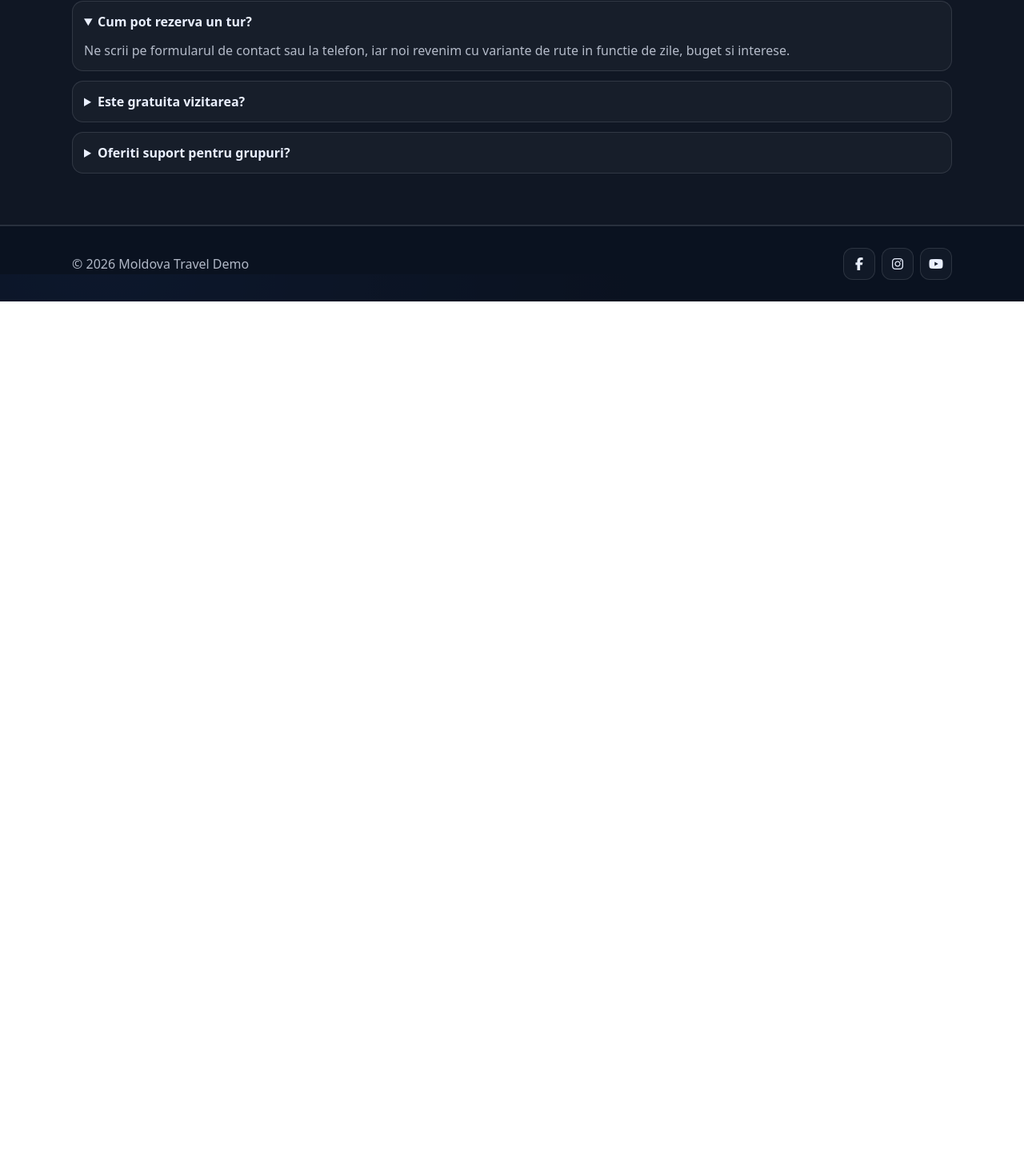
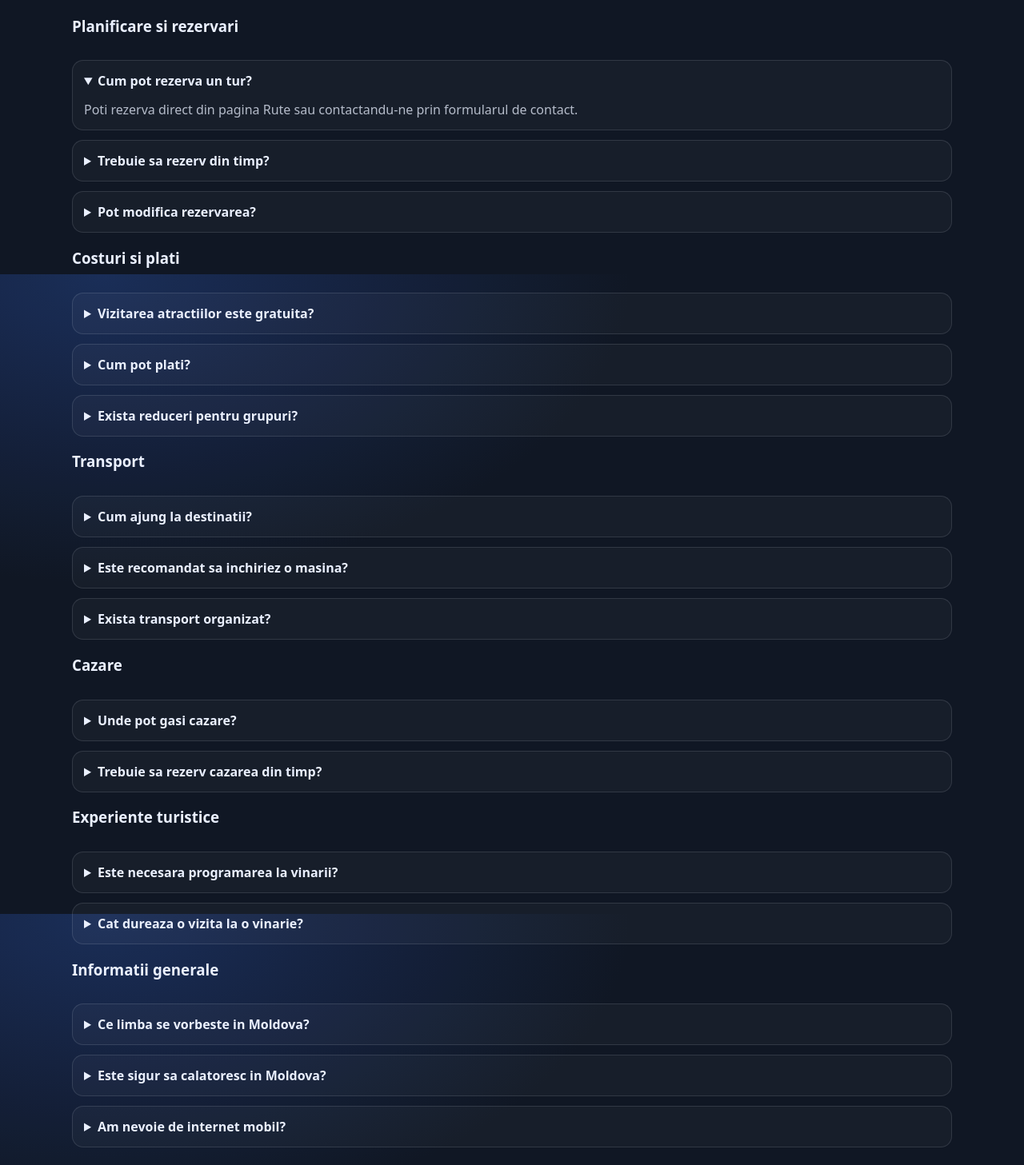
Before and after one commit to DarkSata/Dezvoltarea-unui-platforme-WEB-de-promovarea-turistica, a React (Vite) app: page /contact in a window 1280 px wide. Shown: the part 2057-3514 px from the top of the page at 80% size. Before the commit the page ends 2434 px from the top, so only its background shows below. Built offline with nearby package versions, Linux system fonts and the light colour scheme.

Commit message:
Extins lista de întrebări frecvente pe pagina de Contact

```diff
--- a/src/components/contact/ContactFaq.tsx
+++ b/src/components/contact/ContactFaq.tsx
@@ -5,6 +5,14 @@ type ContactFaqProps = {
 };
 
 export function ContactFaq({ items }: ContactFaqProps) {
+  const itemsByCategory = items.reduce<Record<string, FaqItem[]>>((acc, item) => {
+    if (!acc[item.category]) {
+      acc[item.category] = [];
+    }
+    acc[item.category].push(item);
+    return acc;
+  }, {});
+
   return (
     <section className="section alt">
       <div className="container">
@@ -13,14 +21,17 @@ export function ContactFaq({ items }: ContactFaqProps) {
           <p>Raspunsuri rapide pentru cele mai comune intrebari legate de planificarea unei rute turistice.</p>
         </div>
 
-        <div className="faq-list">
-          {items.map((item, index) => (
-            <details className="faq-item" key={item.id} open={index === 0}>
-              <summary>{item.question}</summary>
-              <p>{item.answer}</p>
-            </details>
-          ))}
-        </div>
+        {Object.entries(itemsByCategory).map(([category, categoryItems], categoryIndex) => (
+          <div className="faq-list" key={category}>
+            <h3>{category}</h3>
+            {categoryItems.map((item, itemIndex) => (
+              <details className="faq-item" key={item.id} open={categoryIndex === 0 && itemIndex === 0}>
+                <summary>{item.question}</summary>
+                <p>{item.answer}</p>
+              </details>
+            ))}
+          </div>
+        ))}
       </div>
     </section>
   );
--- a/src/data/contact/contactContent.ts
+++ b/src/data/contact/contactContent.ts
@@ -51,21 +51,126 @@ export const SOCIAL_LINKS: SocialLink[] = [
 export const CONTACT_FAQ: FaqItem[] = [
   {
     id: "reserve-tour",
+    category: "Planificare si rezervari",
     question: "Cum pot rezerva un tur?",
     answer:
-      "Ne scrii pe formularul de contact sau la telefon, iar noi revenim cu variante de rute in functie de zile, buget si interese.",
+      "Poti rezerva direct din pagina Rute sau contactandu-ne prin formularul de contact.",
   },
   {
-    id: "is-free",
-    question: "Este gratuita vizitarea?",
+    id: "reserve-early",
+    category: "Planificare si rezervari",
+    question: "Trebuie sa rezerv din timp?",
     answer:
-      "Unele obiective sunt gratuite, altele au bilet de intrare. Iti trimitem estimari clare pentru fiecare oprire din ruta.",
+      "Da, este recomandat sa rezervi din timp, mai ales in weekend sau in sezonul turistic.",
   },
   {
-    id: "group-support",
-    question: "Oferiti suport pentru grupuri?",
+    id: "modify-booking",
+    category: "Planificare si rezervari",
+    question: "Pot modifica rezervarea?",
     answer:
-      "Da. Putem pregati recomandari pentru grupuri mici, corporate trips sau itinerare pentru ghizi independenti.",
+      "Da, rezervarile pot fi modificate in limita disponibilitatii, cu cel putin 24 de ore inainte.",
+  },
+  {
+    id: "attractions-cost",
+    category: "Costuri si plati",
+    question: "Vizitarea atractiilor este gratuita?",
+    answer: "Unele atractii sunt gratuite, insa vinariile si muzeele pot percepe taxe de intrare.",
+  },
+  {
+    id: "payment-options",
+    category: "Costuri si plati",
+    question: "Cum pot plati?",
+    answer: "Plata se poate face in numerar sau cu cardul, in functie de locatie.",
+  },
+  {
+    id: "group-discount",
+    category: "Costuri si plati",
+    question: "Exista reduceri pentru grupuri?",
+    answer: "Da, pentru grupurile mai mari pot fi oferite reduceri.",
+  },
+  {
+    id: "arrive-destinations",
+    category: "Transport",
+    question: "Cum ajung la destinatii?",
+    answer: "Poti ajunge folosind transportul public, taxi sau masina personala.",
+  },
+  {
+    id: "rent-car",
+    category: "Transport",
+    question: "Este recomandat sa inchiriez o masina?",
+    answer: "Da, ofera flexibilitate si acces mai usor la destinatii.",
+  },
+  {
+    id: "organized-transport",
+    category: "Transport",
+    question: "Exista transport organizat?",
+    answer: "Pentru anumite rute exista transport organizat, in functie de oferta.",
+  },
+  {
+    id: "where-stay",
+    category: "Cazare",
+    question: "Unde pot gasi cazare?",
+    answer: "In Chisinau si zonele turistice exista hoteluri si pensiuni pentru turisti.",
+  },
+  {
+    id: "book-stay-early",
+    category: "Cazare",
+    question: "Trebuie sa rezerv cazarea din timp?",
+    answer: "Da, mai ales in perioadele aglomerate.",
+  },
+  {
+    id: "winery-booking",
+    category: "Experiente turistice",
+    question: "Este necesara programarea la vinarii?",
+    answer: "Da, majoritatea vinariilor necesita rezervare in avans.",
+  },
+  {
+    id: "winery-duration",
+    category: "Experiente turistice",
+    question: "Cat dureaza o vizita la o vinarie?",
+    answer: "In medie intre una si doua ore.",
+  },
+  {
+    id: "language",
+    category: "Informatii generale",
+    question: "Ce limba se vorbeste in Moldova?",
+    answer: "Limba oficiala este romana, dar se vorbeste si rusa sau engleza.",
+  },
+  {
+    id: "safety",
+    category: "Informatii generale",
+    question: "Este sigur sa calatoresc in Moldova?",
+    answer: "Da, este o destinatie sigura pentru turisti.",
+  },
+  {
+    id: "mobile-internet",
+    category: "Informatii generale",
+    question: "Am nevoie de internet mobil?",
+    answer: "Este recomandat, dar Wi-Fi este disponibil in majoritatea locatiilor.",
+  },
+  {
+    id: "visit-days",
+    category: "Organizare",
+    question: "Cate zile sunt suficiente pentru o vizita?",
+    answer: "Doua pana la patru zile sunt suficiente pentru principalele atractii.",
+  },
+  {
+    id: "best-season",
+    category: "Organizare",
+    question: "Care este cea mai buna perioada pentru vizita?",
+    answer: "Primavara si toamna sunt cele mai potrivite.",
+  },
+  {
+    id: "fast-contact",
+    category: "Suport",
+    question: "Cum va pot contacta rapid?",
+    answer: "Prin formularul de pe site sau telefonic.",
+  },
+  {
+    id: "foreign-support",
+    category: "Suport",
+    question: "Oferiti suport pentru turisti straini?",
+    answer: "Da, oferim suport in mai multe limbi.",
   },
 ];
 
--- a/src/types/contact.ts
+++ b/src/types/contact.ts
@@ -16,6 +16,7 @@ export type SocialLink = {
 
 export type FaqItem = {
   id: string;
+  category: string;
   question: string;
   answer: string;
 };
```
